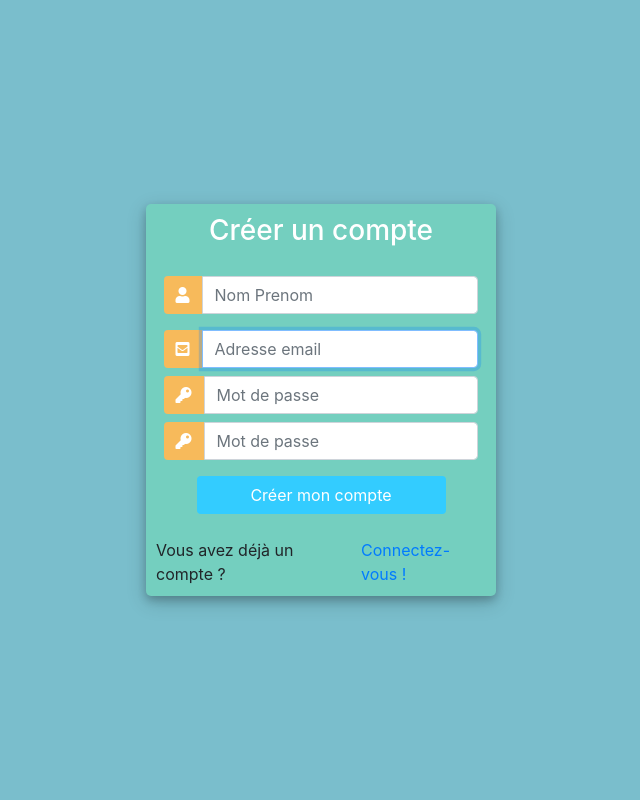
After one commit to hbee/PromoChecker_repo, a Django app: page /register/ in a window 1280 px wide. The commit adds this page. Shown: the whole page, without its empty margins (319-959 px from the left). Run offline with Django 4.2, Linux system fonts and the light colour scheme; some libraries are stand-ins or nearby versions.

Commit message:
Add + config User registration and auth

```diff
--- a/PromoChecker/items/forms.py
+++ b/PromoChecker/items/forms.py
@@ -1,5 +1,37 @@
 from django import forms
-from .models import TrackedItem
+from django.contrib.auth.forms import UserCreationForm
+
+from .models import TrackedItem, AppUser
+
+
+class RegistrationForm(UserCreationForm):
+    """Form class used to register new users
+    """
+
+    class Meta:
+        model = AppUser
+        fields = ["full_name", "email", "password1", "password2"]
+        widgets = {
+            "full_name": forms.TextInput(attrs={
+                    "placeholder": "Nom Prenom",
+                    "class": "form-control",
+                }),
+            "email": forms.TextInput(attrs={
+                    "placeholder": "Adresse email",
+                    "class": "form-control",
+                }),
+        }
+
+    def __init__(self, *args, **kwargs):
+        super(RegistrationForm, self).__init__(*args, **kwargs)
+        self.fields['password1'].widget = forms.PasswordInput(attrs={
+            'placeholder': "Mot de passe",
+            "class": "form-control",
+        })
+        self.fields['password2'].widget = forms.PasswordInput(attrs={
+            'placeholder': 'Mot de passe',
+            'class': 'form-control',}
+        )
 
 
 class AddTrackedItem(forms.ModelForm):
--- a/PromoChecker/items/models.py
+++ b/PromoChecker/items/models.py
@@ -1,13 +1,51 @@
-from re import T
 from typing import Dict, List
-from unicodedata import name
 
 from django.db import models
-from django.contrib.auth.models import AbstractBaseUser
+from django.contrib.auth.models import AbstractBaseUser, BaseUserManager, PermissionsMixin
 from .utils import get_item_data
 
 
-class AppUser(AbstractBaseUser):
+class AppUserManager(BaseUserManager):
+    """Custom user manager for the AppUser model
+    """
+
+    def create_user(self, email, full_name, password=None):
+        """Function to create a user account
+
+        Args:
+            email (str): email address of the new account
+            password (str, optional): password for the new account
+        """
+
+        if not email:
+            raise ValueError(
+                "No email provided for account creation"
+            )
+        user = self.model(
+            email=self.normalize_email(email),
+            full_name=full_name
+        )
+        user.set_password(password)
+        user.save(using=self._db)
+        return user
+
+    def create_superuser(self, email, full_name, password=None):
+        """Function to create a super user account
+        """
+
+        user = self.create_user(
+            self.normalize_email(email),
+            full_name,
+            password
+        )
+        user.is_superuser = True
+        user.is_admin = True
+        user.is_staff = True
+        user.save(using=self._db)
+        return user
+
+
+class AppUser(PermissionsMixin, AbstractBaseUser):
     """Class for the app users profiles
 
     Attributes:
@@ -23,15 +61,25 @@ class AppUser(AbstractBaseUser):
         ('other', 'other'),
     }
 
-    full_name = models.CharField(max_length=48, null=True)
-    email = models.EmailField(max_length=32, null=True, unique=True)
+    full_name = models.CharField(verbose_name="full name", max_length=48, null=True)
+    email = models.EmailField(verbose_name="email", max_length=48, null=True, unique=True)
+    date_joined = models.DateTimeField(verbose_name="date joined", auto_now_add=True, null=True)
+    is_superuser = models.BooleanField(default=False)
+    is_admin = models.BooleanField(default=False)
+    is_staff = models.BooleanField(default=False)
     referral_route = models.CharField(
         max_length=12, null=True, blank=True, choices=REFERRAL_ROUTE
     )
 
+    objects = AppUserManager()
+
     USERNAME_FIELD: str = 'email'
     EMAIL_FIELD: str = 'email'
-    REQUIRED_FIELDS: List[str] = ['email']
+    REQUIRED_FIELDS: List[str] = ['full_name']
+
+    def __str__(self) -> str:
+        return str(self.full_name)
+
 
 
 class TrackedItem(models.Model):
--- a/PromoChecker/items/templates/items/dashboard.html
+++ b/PromoChecker/items/templates/items/dashboard.html
@@ -29,6 +29,10 @@
             <button class="btn btn-outline-primary" data-toggle="modal" data-target="#AddItemModal">Ajouter un produit</button>
             <a href="{% url 'items.update-prices' %}"><button class="btn btn-info">Mettre à jour</button></a>
         </div>
+        <div class="col text-center">
+            <span> Bienvenu, {{request.user}} </span>
+            <a href="{% url 'items.logout' %}"><button class="btn btn-outline-danger">Se déconnecter</button></a>
+        </div>
         <div class="col text-right">
             <span>Nombre de produits suivis : {{no_tracked_items}}</span> <br>
             <span>Nombre de produits au prix souhaité : {{no_discounted_items}}</span>
--- /dev/null
+++ b/PromoChecker/items/templates/items/register.html
@@ -0,0 +1,139 @@
+<!DOCTYPE html>
+<html>
+
+<head>
+	<title>Register</title>
+	<link rel="stylesheet" href="https://stackpath.bootstrapcdn.com/bootstrap/4.1.3/css/bootstrap.min.css" integrity="sha384-MCw98/SFnGE8fJT3GXwEOngsV7Zt27NXFoaoApmYm81iuXoPkFOJwJ8ERdknLPMO" crossorigin="anonymous">
+	<script src="https://ajax.googleapis.com/ajax/libs/jquery/3.3.1/jquery.min.js"></script>
+	<link rel="stylesheet" href="https://use.fontawesome.com/releases/v5.6.1/css/all.css" integrity="sha384-gfdkjb5BdAXd+lj+gudLWI+BXq4IuLW5IT+brZEZsLFm++aCMlF1V92rMkPaX4PP" crossorigin="anonymous">
+
+	<style>
+		body,
+		html {
+			margin: 0;
+			padding: 0;
+			height: 100%;
+			background: #7abecc !important;
+		}
+		.user_card {
+			width: 350px;
+			margin-top: auto;
+			margin-bottom: auto;
+			background: #74cfbf;
+			position: relative;
+			display: flex;
+			justify-content: center;
+			flex-direction: column;
+			padding: 10px;
+			box-shadow: 0 4px 8px 0 rgba(0, 0, 0, 0.2), 0 6px 20px 0 rgba(0, 0, 0, 0.19);
+			-webkit-box-shadow: 0 4px 8px 0 rgba(0, 0, 0, 0.2), 0 6px 20px 0 rgba(0, 0, 0, 0.19);
+			-moz-box-shadow: 0 4px 8px 0 rgba(0, 0, 0, 0.2), 0 6px 20px 0 rgba(0, 0, 0, 0.19);
+			border-radius: 5px;
+
+		}
+
+		.form_container {
+			margin-top: 20px;
+		}
+
+		#form-title{
+			color: #fff;
+		}
+		.login_btn {
+			width: 100%;
+			background: #33ccff !important;
+			color: white !important;
+		}
+		.login_btn:focus {
+			box-shadow: none !important;
+			outline: 0px !important;
+		}
+		.login_container {
+			padding: 0 2rem;
+		}
+		.input-group-text {
+			background: #f7ba5b !important;
+			color: white !important;
+			border: 0 !important;
+			border-radius: 0.25rem 0 0 0.25rem !important;
+		}
+		.input_user,
+		.input_pass:focus {
+			box-shadow: none !important;
+			outline: 0px !important;
+		}
+
+	</style>
+
+</head>
+<body>
+	<div class="container h-100">
+		<div class="d-flex justify-content-center h-100">
+			<div class="user_card">
+				<div class="d-flex justify-content-center">
+					<h3 id="form-title">Créer un compte</h3>
+				</div>
+				<div class="d-flex justify-content-center form_container">
+
+					<form method="POST">
+                        {% csrf_token %}
+						<div class="input-group mb-3">
+							<div class="input-group-append">
+								<span class="input-group-text"><i class="fas fa-user"></i></span>
+							</div>
+							{{ form.full_name }}
+						</div>
+						<div class="input-group mb-2">
+							<div class="input-group-append">
+								<span class="input-group-text"><i class="fas fa-envelope-square"></i></span>
+							</div>
+							{{ form.email }}
+						</div>
+						<div class="input-group mb-2">
+							<div class="input-group-append">
+								<span class="input-group-text"><i class="fas fa-key"></i></span>
+							</div>
+							{{ form.password1 }}
+						</div>
+						<div class="input-group mb-2">
+							<div class="input-group-append">
+								<span class="input-group-text"><i class="fas fa-key"></i></span>
+							</div>
+							{{ form.password2 }}
+						</div>
+
+				   		<div class="d-flex justify-content-center mt-3 login_container">
+				 			<input class="btn login_btn" type="submit" value="Créer mon compte">
+				   		</div>
+					</form>
+				</div>
+
+				{{form.errors}}
+
+				<div class="mt-4">
+					<div class="d-flex justify-content-center links">
+						Vous avez déjà un compte ? <a href="{% url 'items.login' %}" class="ml-2">Connectez-vous !</a>
+					</div>
+				</div>
+			</div>
+		</div>
+	</div>
+	{% comment %} <script>
+						/* Because i didnt set placeholder values in forms.py they will be set here using vanilla Javascript
+		//We start indexing at one because CSRF_token is considered and input field
+		 */
+
+		//Query All input fields
+		var form_fields = document.getElementsByTagName('input')
+		form_fields[1].placeholder='Full name..';
+		form_fields[2].placeholder='Email..';
+		form_fields[3].placeholder='Enter password...';
+		form_fields[4].placeholder='Re-enter Password...';
+
+
+		for (var field in form_fields){
+			form_fields[field].className += ' form-control'
+		}
+	</script> {% endcomment %}
+</body>
+</html>
--- a/PromoChecker/items/urls.py
+++ b/PromoChecker/items/urls.py
@@ -6,6 +6,11 @@ from . import views
 
 urlpatterns: List = [
     path('', views.dashboard_view, name='items.dashboard'),
+
     path('delete/<pk>/', views.ItemDeleteView.as_view(), name='items.delete'),
     path('update/', views.update_prices, name='items.update-prices'),
+
+    path('login/', views.login_view, name='items.login'),
+    path('logout/', views.logout_view, name='items.logout'),
+    path('register/', views.register_view, name='items.register'),
 ]
--- a/PromoChecker/items/views.py
+++ b/PromoChecker/items/views.py
@@ -1,12 +1,90 @@
+import email
 from typing import Dict, List
 
 from django.shortcuts import render, redirect
 from django.urls import reverse_lazy
 from django.views.generic import DeleteView
-from .models import TrackedItem
+from django.contrib.auth import login, authenticate, logout
+from django.contrib import messages
+from django.contrib.auth.decorators import login_required
+from django.contrib.auth.mixins import LoginRequiredMixin
+
+from .models import AppUser, TrackedItem
 from .forms import AddTrackedItem
+from .forms import RegistrationForm
 
 
+class ItemDeleteView(LoginRequiredMixin, DeleteView):
+    """Class based view to delete an item from the watch list
+    """
+
+    model = TrackedItem
+    template_name: str = "items/confirm_del.html"
+    success_url = reverse_lazy('items.dashboard')
+    login_url = reverse_lazy('items.dashboard')
+
+
+def register_view(request):
+    """View that renders and processes the registration page
+    """
+
+    if request.user.is_authenticated:
+        return redirect('items.dashboard')
+    else:
+        context =  {}
+        form: RegistrationForm = RegistrationForm(request.POST or None)
+        if request.POST:
+            if form.is_valid():
+                form.save()
+                email: str = form.cleaned_data.get("email")
+                password: str = form.cleaned_data.get("password1")
+                messages.success(
+                    request=request,
+                    message=(
+                        f"{form.cleaned_data.get('full_name')}, "
+                        "votre compte a été créé !"
+                    )
+                )
+                return redirect('items.login')
+            else:
+                context["form"] = form
+        else:
+            context["form"] = form
+
+        return render(request, 'items/register.html', context)
+
+
+def login_view(request):
+    """View function that renders and proccesses the login page
+    """
+    if request.user.is_authenticated:
+        return redirect('items.dashboard')
+    else:
+        context: Dict = {}
+        if request.POST:
+            email: str = request.POST.get('email')
+            password: str = request.POST.get('password')
+            user: AppUser = authenticate(request=request, email=email, password=password)
+            print(user)
+            if user is not None:
+                login(request, user)
+                return redirect('items.dashboard')
+            else:
+                messages.error(request, "Email ou mot de passe incorrect")
+
+        return render(request, 'items/login.html', context)
+
+
+@login_required(login_url='items.login')
+def logout_view(request):
+    """View function to logout a logged in user
+    """
+
+    logout(request)
+    return redirect('items.login')
+
+
+@login_required(login_url='items.login')
 def dashboard_view(request):
     """View that render the dashboard of the user, displays the tracked items
     """
@@ -45,6 +123,7 @@ def dashboard_view(request):
     return render(request, 'items/dashboard.html', context)
 
 
+@login_required(login_url='items.login')
 def update_prices(request):
     """View to update the prices of the tracked items
     """
@@ -53,12 +132,3 @@ def update_prices(request):
     for item in query_set:
         item.save()
     return redirect('items.dashboard')
-
-
-class ItemDeleteView(DeleteView):
-    """Class based view to delete an item from the watch list
-    """
-
-    model = TrackedItem
-    template_name: str = "items/confirm_del.html"
-    success_url = reverse_lazy('items.dashboard')
```
Also changed, not shown: PromoChecker/PromoChecker/settings.py (+8 -0 lines), PromoChecker/items/admin.py (+15 -1 lines), PromoChecker/items/backends.py (added, +29 -0 lines), PromoChecker/items/templates/items/login.html (added, +125 -0 lines), PromoChecker/db.sqlite3, PromoChecker/items/migrations/0001_initial.py (deleted), PromoChecker/items/migrations/0002_alter_appuser_referral_route_and_more.py (deleted), PromoChecker/items/migrations/0003_alter_appuser_referral_route_and_more.py (deleted), PromoChecker/items/migrations/0004_alter_appuser_referral_route_and_more.py (deleted), PromoChecker/items/migrations/0005_alter_appuser_referral_route_and_more.py (deleted), PromoChecker/items/migrations/0006_trackeditem_alter_appuser_referral_route_and_more.py (deleted), PromoChecker/items/migrations/0007_alter_appuser_referral_route_alter_trackeditem_store.py (deleted), PromoChecker/items/migrations/0008_alter_appuser_referral_route_alter_trackeditem_store.py (deleted), PromoChecker/items/migrations/__init__.py (deleted).
